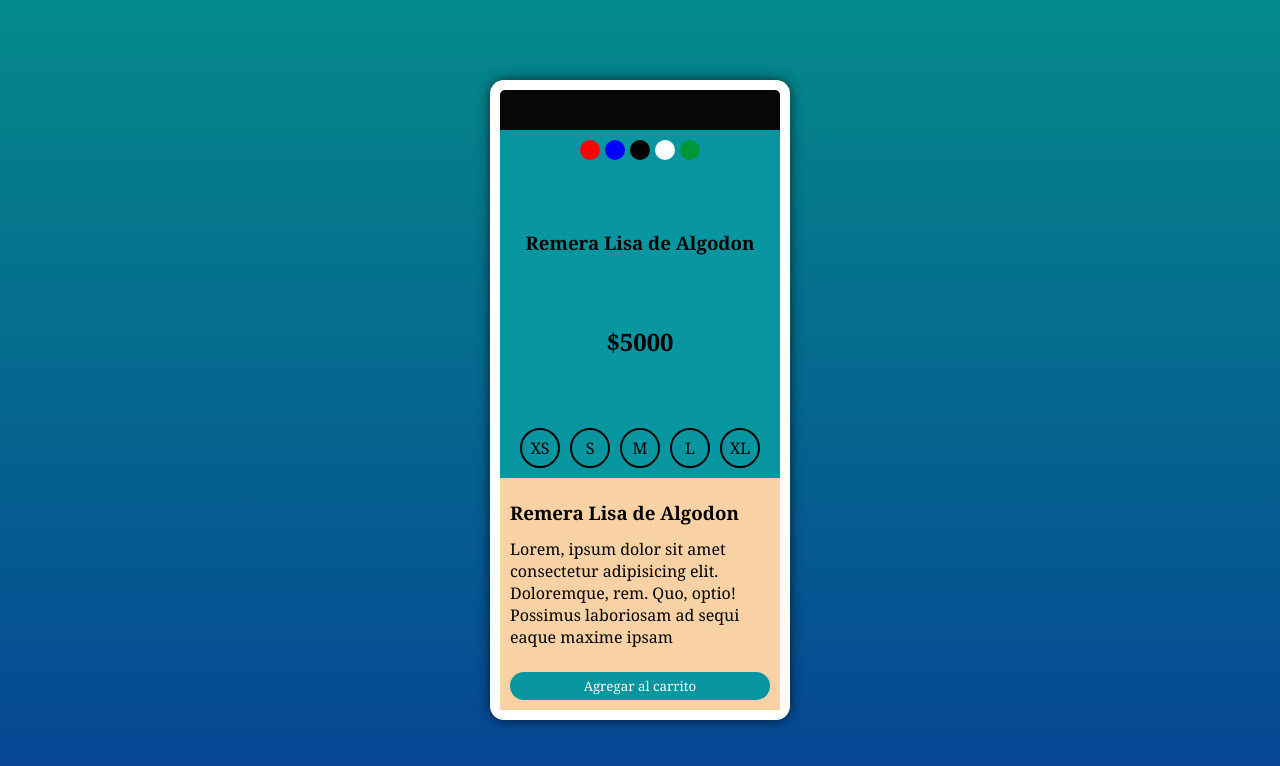
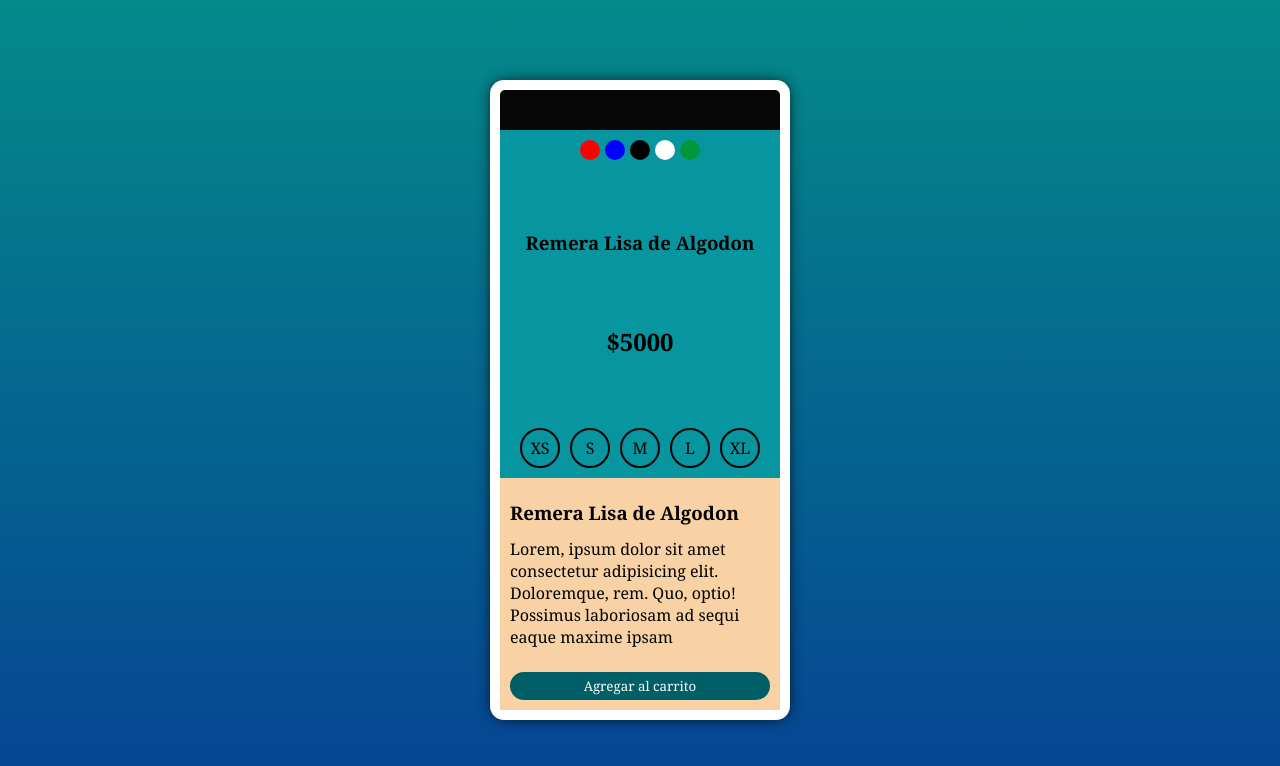
Before and after one commit to GabrielAyala21/tp02_tarjeta, a plain HTML site: page index.html in a window 1280 px wide. In both pictures the pointer is over the input "Agregar al carrito". Drawn offline with Linux system fonts and the light colour scheme.

Commit message:
asdfasdfasdf

```diff
--- a/estilos.css
+++ b/estilos.css
@@ -135,8 +135,8 @@ body {
 
             }
 
-            & input[type=submit]:hover {
-                background-color: #0796a0;
+        & input[type=submit]:hover {
+                background-color: #005f66;
                 color: #ffffff;
 
             }
```
